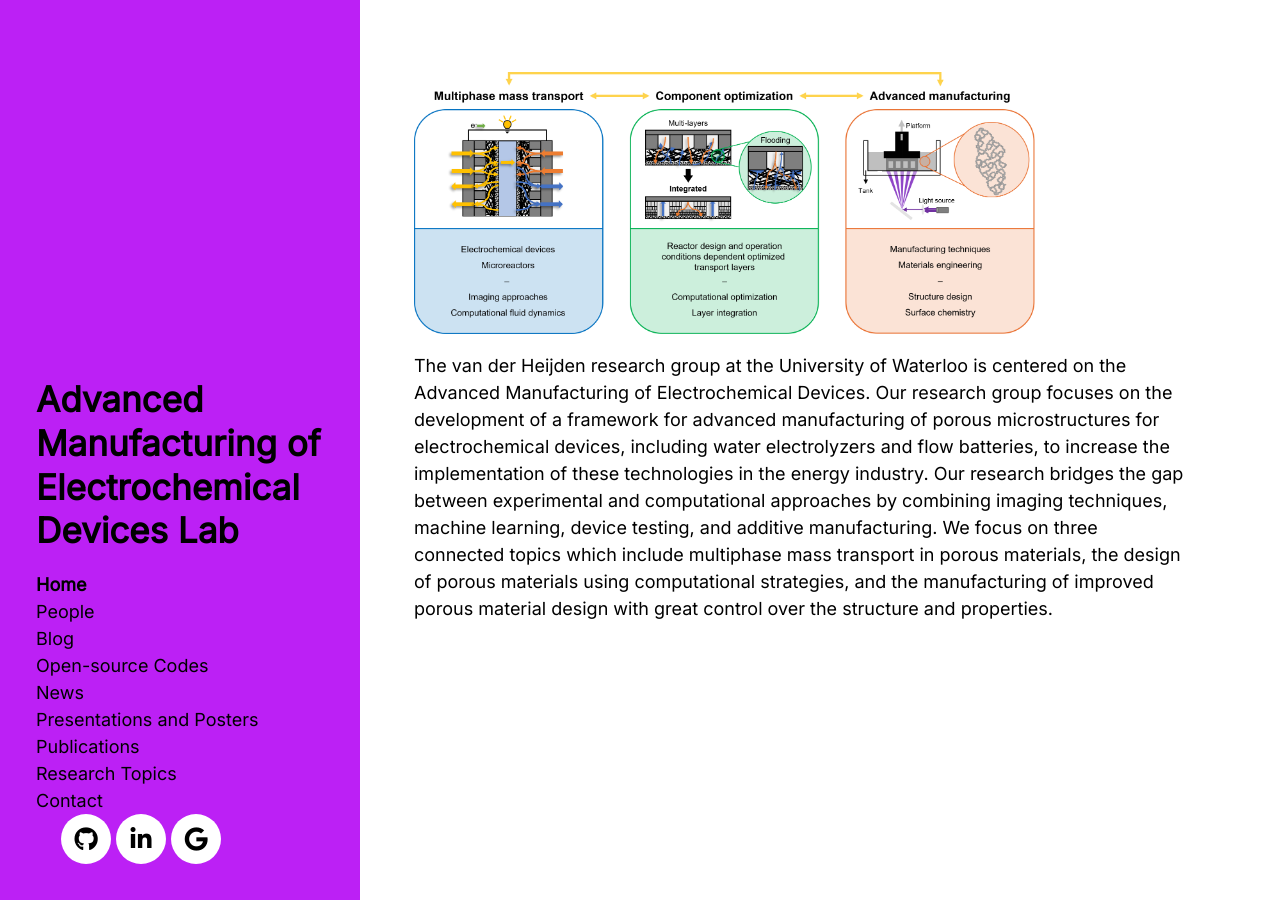
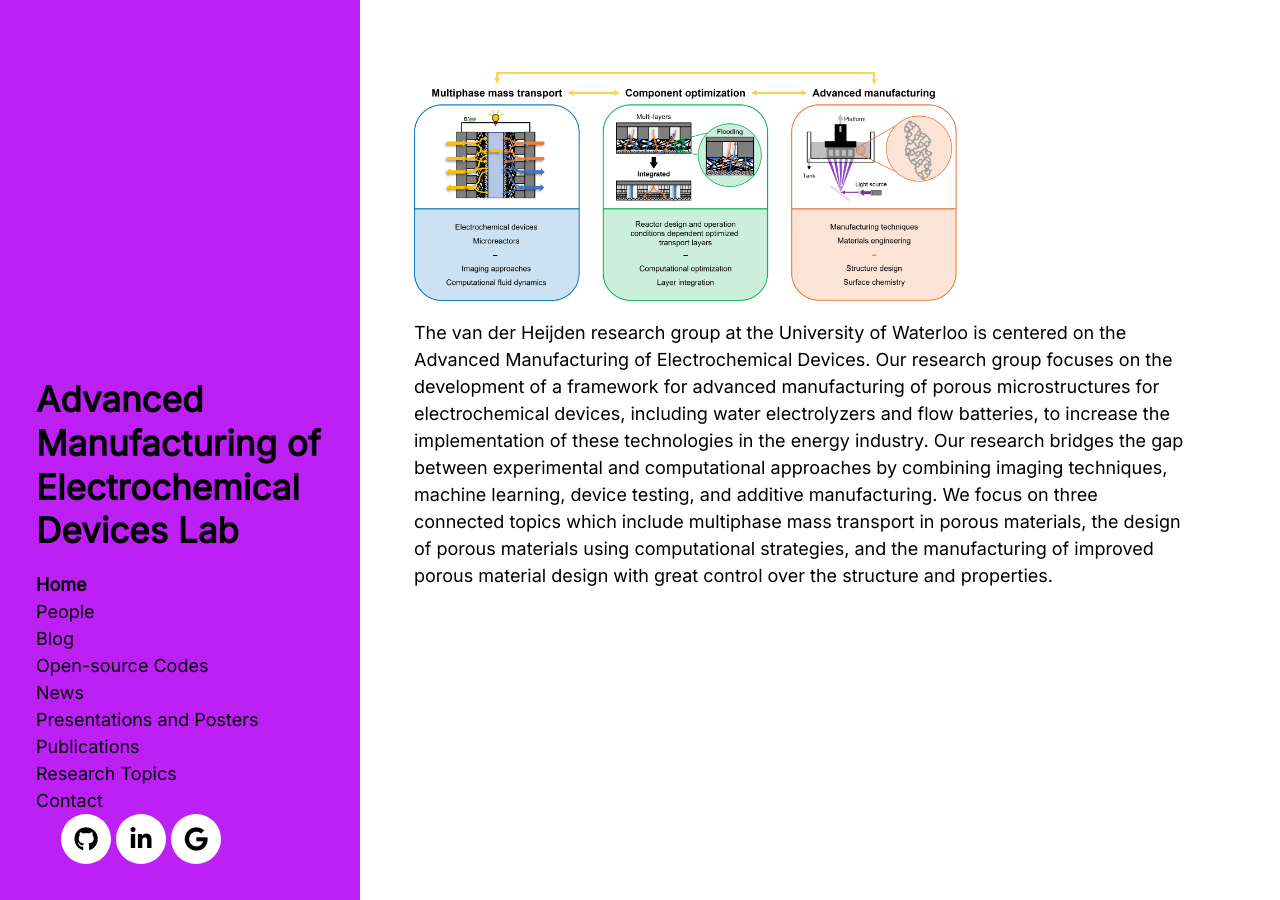
Before and after one commit to MaximevdHeijden/MaximevdHeijden.github.io, a Jekyll site: the page built from index.html, in a window 1280 px wide. Built offline with Jekyll 4.4.1, drawn with Linux system fonts in a browser that asks for light colours; nearby versions of some CDN libraries; the list of posts is cut into pages by our own code.

Commit message:
Update index.html

```diff
--- a/index.html
+++ b/index.html
@@ -3,6 +3,6 @@ layout: default
 title: Home
 ---
 
-<img src="/public/pictures/Research topics.png" alt="color photo ftl" width="80%" height="auto" />
+<img src="/public/pictures/Research topics.png" alt="color photo ftl" width="70%" height="auto" />
 
   The van der Heijden research group at the University of Waterloo is centered on the Advanced Manufacturing of Electrochemical Devices. Our research group focuses on the development of a framework for advanced manufacturing of porous microstructures for electrochemical devices, including water electrolyzers and flow batteries, to increase the implementation of these technologies in the energy industry. Our research bridges the gap between experimental and computational approaches by combining imaging techniques, machine learning, device testing, and additive manufacturing. We focus on three connected topics which include multiphase mass transport in porous materials, the design of porous materials using computational strategies, and the manufacturing of improved porous material design with great control over the structure and properties.
```
